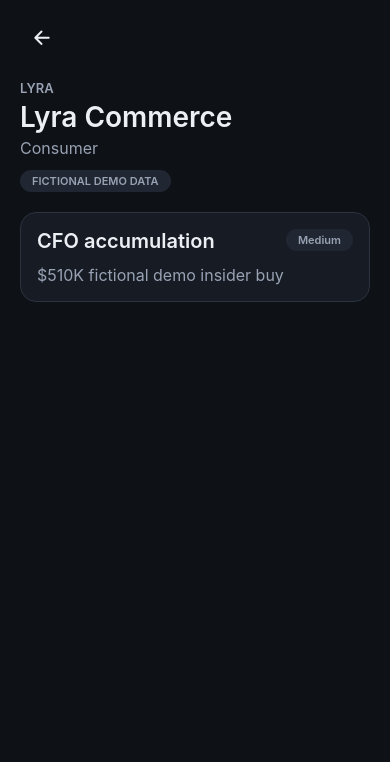
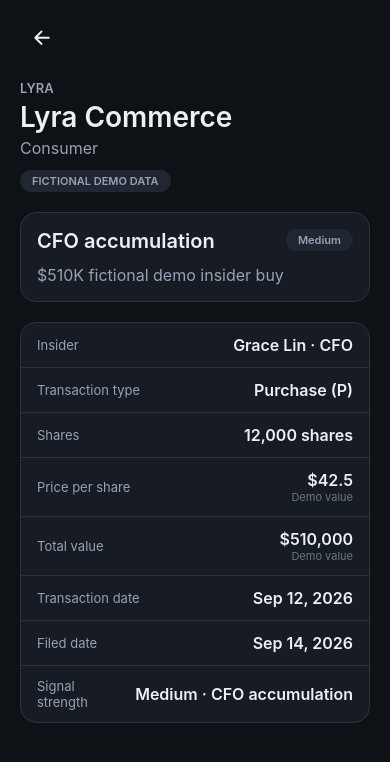
Before and after one commit to tamannayousuf26/demo_expo, a React Native app: screen /Home in a window 390 px wide. Both pictures are taken after a click on the element 195 px from the left and 657 px from the top of the page. Shown: the top 762 px of the page. Built offline with nearby package versions, Linux system fonts and the light colour scheme.

Commit message:
add details field grid

```diff
--- a/src/screens/TradeDetailsScreen.tsx
+++ b/src/screens/TradeDetailsScreen.tsx
@@ -5,10 +5,29 @@ import type { NativeStackScreenProps } from "@react-navigation/native-stack";
 import type { RootStackParamList } from "../navigation/AppNavigator";
 import { theme } from "../theme/colors";
 import { mockTrades } from "../data/mockTrades";
-import { formatCompactCurrency } from "../utils/formatters";
+import { formatCompactCurrency, formatFiledAt, formatFullCurrency, formatShares } from "../utils/formatters";
 import SignalBadge from "../components/SignalBadge";
 
 type Props = NativeStackScreenProps<RootStackParamList, "TradeDetails">;
+
+type DetailRowProps = {
+  label: string;
+  value: string;
+  isDemoValue?: boolean;
+  isLast?: boolean;
+};
+
+function DetailRow({ label, value, isDemoValue, isLast }: DetailRowProps) {
+  return (
+    <View style={[styles.detailRow, isLast ? styles.detailRowLast : null]}>
+      <Text style={styles.detailLabel}>{label}</Text>
+      <View style={styles.detailValueGroup}>
+        <Text style={styles.detailValue}>{value}</Text>
+        {isDemoValue ? <Text style={styles.demoTag}>Demo value</Text> : null}
+      </View>
+    </View>
+  );
+}
 
 export default function TradeDetailsScreen({ route, navigation }: Props) {
   const trade = mockTrades.find((t) => t.id === route.params.tradeId);
@@ -56,6 +75,28 @@ export default function TradeDetailsScreen({ route, navigation }: Props) {
           <Text style={styles.signalLine}>
             {formatCompactCurrency(trade.value)} fictional demo insider {actionWord}
           </Text>
+        </View>
+
+        <View style={styles.detailGrid}>
+          <DetailRow label="Insider" value={`${trade.insider} · ${trade.role}`} />
+          <DetailRow
+            label="Transaction type"
+            value={`${trade.type === "purchase" ? "Purchase" : "Sale"} (${trade.transactionCode})`}
+          />
+          <DetailRow label="Shares" value={formatShares(trade.shares)} />
+          <DetailRow
+            label="Price per share"
+            value={formatFullCurrency(trade.pricePerShare)}
+            isDemoValue
+          />
+          <DetailRow label="Total value" value={formatFullCurrency(trade.value)} isDemoValue />
+          <DetailRow label="Transaction date" value={formatFiledAt(trade.transactionDate)} />
+          <DetailRow label="Filed date" value={formatFiledAt(trade.filedAt)} />
+          <DetailRow
+            label="Signal strength"
+            value={`${trade.signalStrength} · ${trade.signal}`}
+            isLast
+          />
         </View>
       </ScrollView>
     </SafeAreaView>
@@ -143,4 +184,40 @@ const styles = StyleSheet.create({
     fontSize: theme.fontSize.body,
     color: theme.colors.textSecondary,
   },
+  detailGrid: {
+    backgroundColor: theme.colors.surface,
+    borderRadius: theme.radius.card,
+    borderWidth: 1,
+    borderColor: theme.colors.border,
+  },
+  detailRow: {
+    flexDirection: "row",
+    alignItems: "center",
+    justifyContent: "space-between",
+    gap: theme.spacing.sm,
+    paddingHorizontal: theme.spacing.md,
+    paddingVertical: theme.spacing.sm,
+    borderBottomWidth: 1,
+    borderBottomColor: theme.colors.border,
+  },
+  detailRowLast: {
+    borderBottomWidth: 0,
+  },
+  detailLabel: {
+    fontSize: theme.fontSize.label,
+    color: theme.colors.textSecondary,
+  },
+  detailValueGroup: {
+    alignItems: "flex-end",
+  },
+  detailValue: {
+    fontSize: theme.fontSize.body,
+    fontWeight: theme.fontWeight.semibold,
+    color: theme.colors.textPrimary,
+    textAlign: "right",
+  },
+  demoTag: {
+    fontSize: theme.fontSize.badge,
+    color: theme.colors.textMuted,
+  },
 });
```
